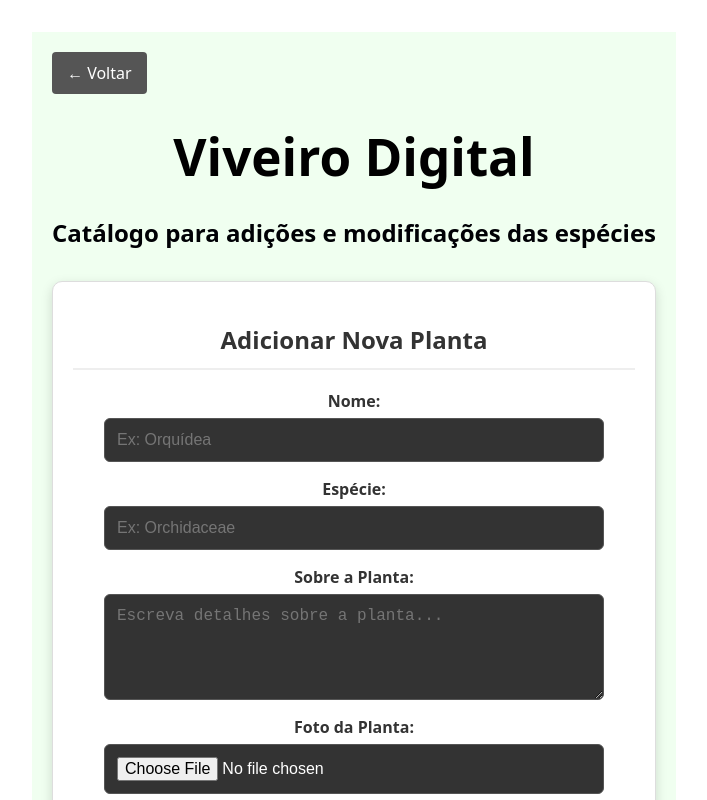
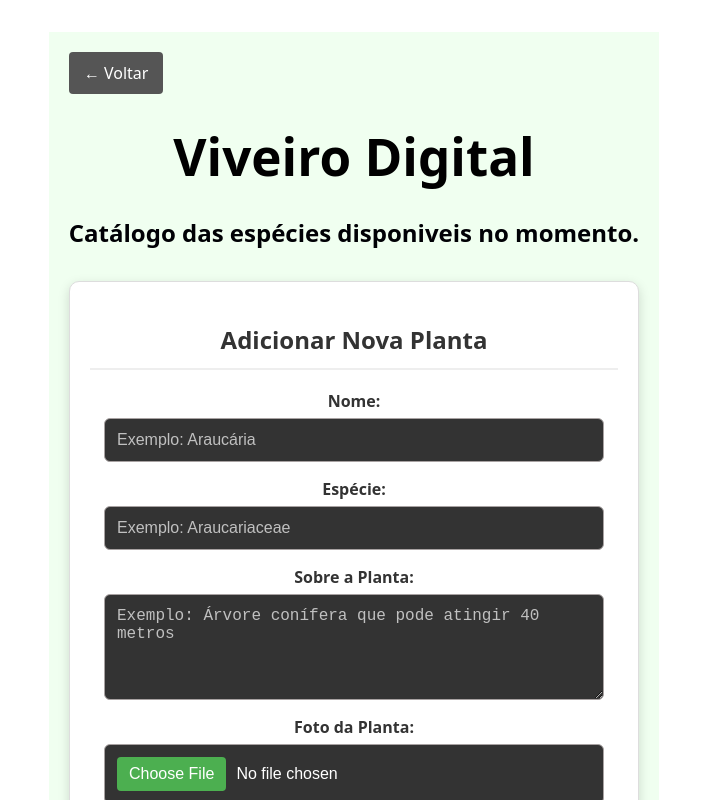
Before and after one commit to leonardotomasini/viveiro_react, a React (Vite) app: page / in a window 1280 px wide. Both pictures are taken after a click on the button "Sou o Viveirista (Dono)". Shown: the top 800 px of the page, without its empty margins (286-993 px from the left). Built offline with nearby package versions, Linux system fonts and the light colour scheme.

Commit message:
alterações

```diff
--- a/src/componentes/container/GerenciadorPlantas.jsx
+++ b/src/componentes/container/GerenciadorPlantas.jsx
@@ -74,7 +74,7 @@ const GerenciadorPlantas = ({ perfil }) => {
         Viveiro Digital
       </h1>
       <h2 style={{ color: '#000105ff', textAlign: 'center', marginBottom: '30px' }}>
-        Catálogo para adições e modificações das espécies
+        Catálogo das espécies disponiveis no momento.
       </h2>
 
       {/* Aqui funciona sob uma condição, caso seja selecionado como dono renderiza o componente de
--- a/src/componentes/presentation/FormularioAdicionar.jsx
+++ b/src/componentes/presentation/FormularioAdicionar.jsx
@@ -47,9 +47,9 @@ const FormularioAdicionar = ({ aoAdicionarPlanta }) => {
   const estiloInput = {
     padding: '12px',
     borderRadius: '6px',
-    border: '1px solid #555',
+    border: '1px solid #a8a2a2ff',
     backgroundColor: '#333',
-    color: '#ffffff',
+    color: '#ffffffff',
     fontSize: '16px',
     outline: 'none'
   };
@@ -60,20 +60,20 @@ const FormularioAdicionar = ({ aoAdicionarPlanta }) => {
       {/* Campo para digitar o nome */}
       <div style={{ display: 'flex', flexDirection: 'column' }}>
         <label style={{ color: '#333', marginBottom: '5px', fontWeight: 'bold' }}>Nome:</label>
-        <input type="text" placeholder="Ex: Orquídea" value={nome} onChange={(e) => setNome(e.target.value)} style={estiloInput} />
+        <input type="text" placeholder="Exemplo: Araucária" value={nome} onChange={(e) => setNome(e.target.value)} style={estiloInput} />
       </div>
 
       {/* Campo para digitar a espécie */}
       <div style={{ display: 'flex', flexDirection: 'column' }}>
         <label style={{ color: '#333', marginBottom: '5px', fontWeight: 'bold' }}>Espécie:</label>
-        <input type="text" placeholder="Ex: Orchidaceae" value={especie} onChange={(e) => setEspecie(e.target.value)} style={estiloInput} />
+        <input type="text" placeholder="Exemplo: Araucariaceae" value={especie} onChange={(e) => setEspecie(e.target.value)} style={estiloInput} />
       </div>
 
       {/* Para escrever sobre as caracteristicas das plantas */}
       <div style={{ display: 'flex', flexDirection: 'column' }}>
         <label style={{ color: '#333', marginBottom: '5px', fontWeight: 'bold' }}>Sobre a Planta:</label>
         <textarea
-          placeholder="Escreva detalhes sobre a planta..."
+          placeholder="Exemplo: Árvore conífera que pode atingir 40 metros"
           value={sobre}
           onChange={(e) => setSobre(e.target.value)}
           style={{...estiloInput, height: '80px', resize: 'vertical'}}
--- a/src/index.css
+++ b/src/index.css
@@ -66,3 +66,23 @@ button:focus-visible {
     background-color: #f9f9f9;
   }
 }
+
+
+input[type=file]::file-selector-button {
+  background-color: #4CAF50;
+  color: white;
+  border: none;
+  padding: 8px 12px;
+  border-radius: 4px;
+  cursor: pointer;
+  margin-right: 10px;
+}
+
+input[type=file]::file-selector-button:hover {
+  background-color: #45a049;
+}
+
+input::placeholder, textarea::placeholder {
+  color: #c0c0c0 !important;
+  opacity: 1;
+}
```
